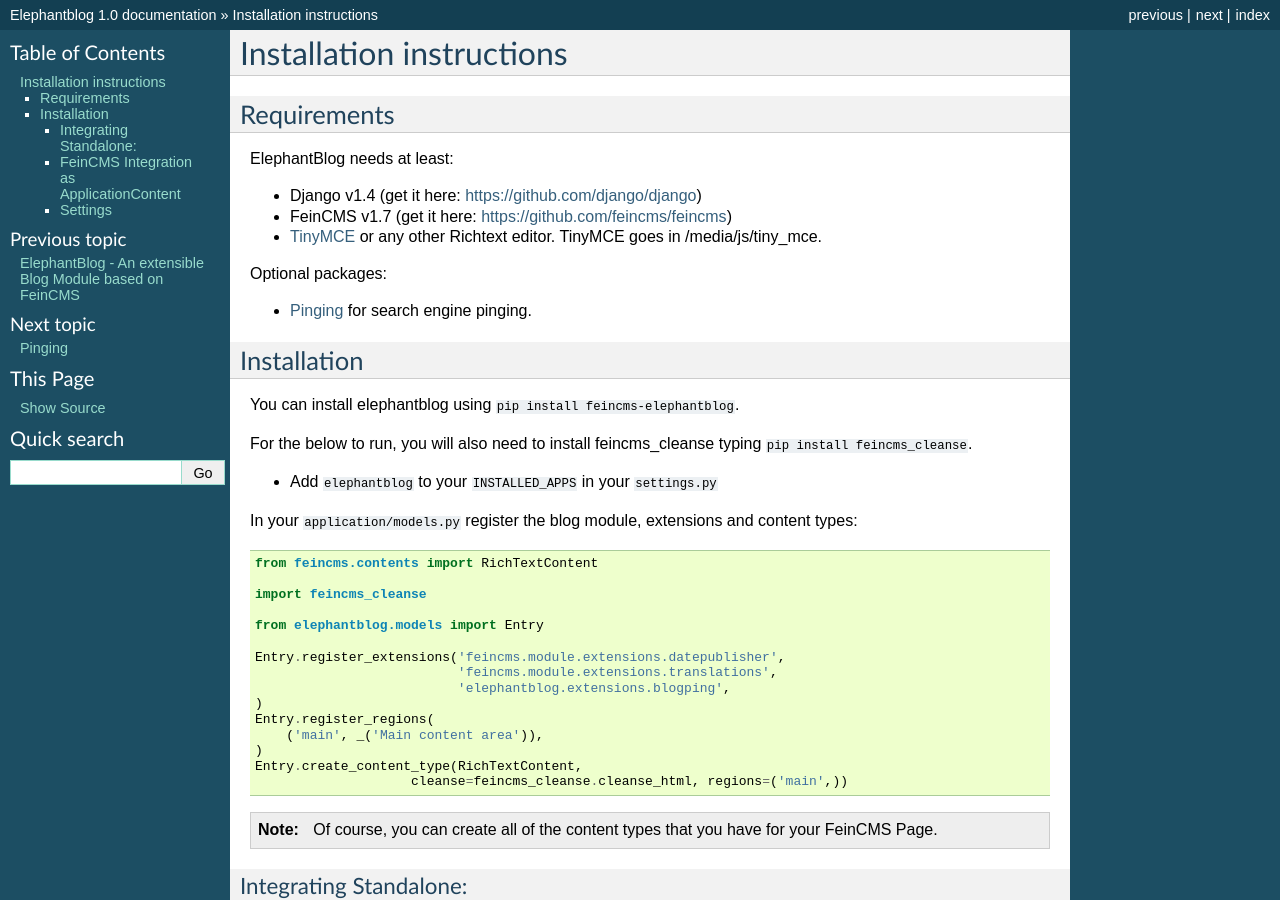
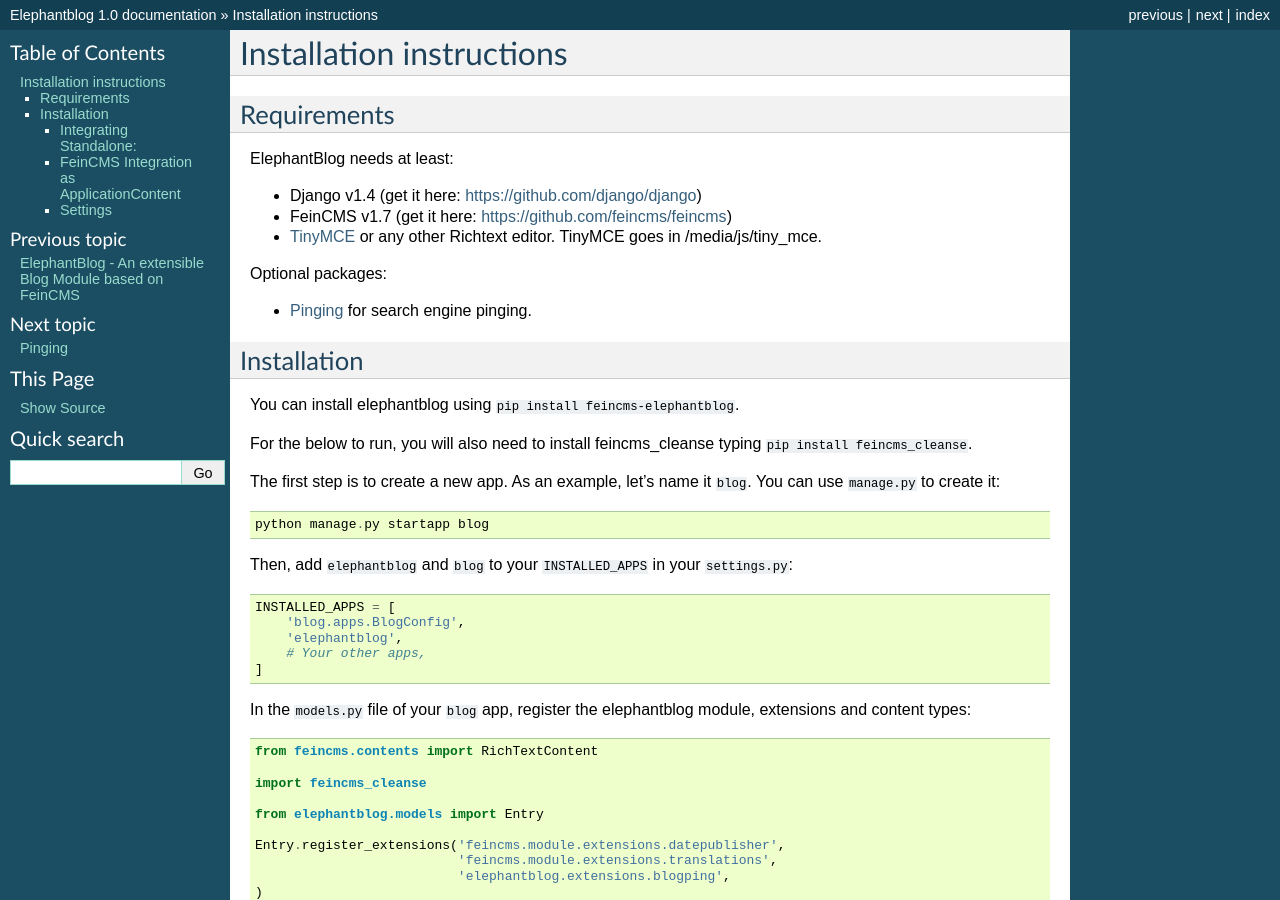
Before and after one commit to feincms/feincms-elephantblog, a Sphinx documentation site: the page built from docs/installation.rst, in a window 1280 px wide and 900 px high. Built offline with Sphinx 7.4.7, drawn with Linux system fonts in a browser that asks for light colours; some of the changed text lies outside the part shown.

Commit message:
Update installation.rst
Describes precisely how to create the app and integrate it to the INSTALLED_APP to make it more friendly for newbies as myself.

```diff
--- a/docs/installation.rst
+++ b/docs/installation.rst
@@ -29,9 +29,19 @@
 
 For the below to run, you will also need to install feincms_cleanse typing ``pip install feincms_cleanse``.
 
-* Add ``elephantblog`` to your ``INSTALLED_APPS`` in your ``settings.py``
+The first step is to create a new app. As an example, let's name it ``blog``. You can use ``manage.py`` to create it::
 
-In your ``application/models.py`` register the blog module, extensions and
+    python manage.py startapp blog
+
+Then, add ``elephantblog`` and ``blog`` to your ``INSTALLED_APPS`` in your ``settings.py``::
+
+    INSTALLED_APPS = [
+        'blog.apps.BlogConfig',
+        'elephantblog',
+        # Your other apps,
+    ]
+
+In the ``models.py`` file of your ``blog`` app, register the elephantblog module, extensions and
 content types::
 
     from feincms.contents import RichTextContent
@@ -123,7 +133,7 @@
 You have to import the correct module depending on the mptt tags you are using
 to build your navigation. Available are ``treeinfo`` and ``recursetree``.
 
-Add those lines to the ``models.py`` of your app::
+Add those lines to the ``models.py`` file of your ``blog`` app::
 
     from elephantblog.navigation_extensions import treeinfo  # so the extensions can be found.
 
```
